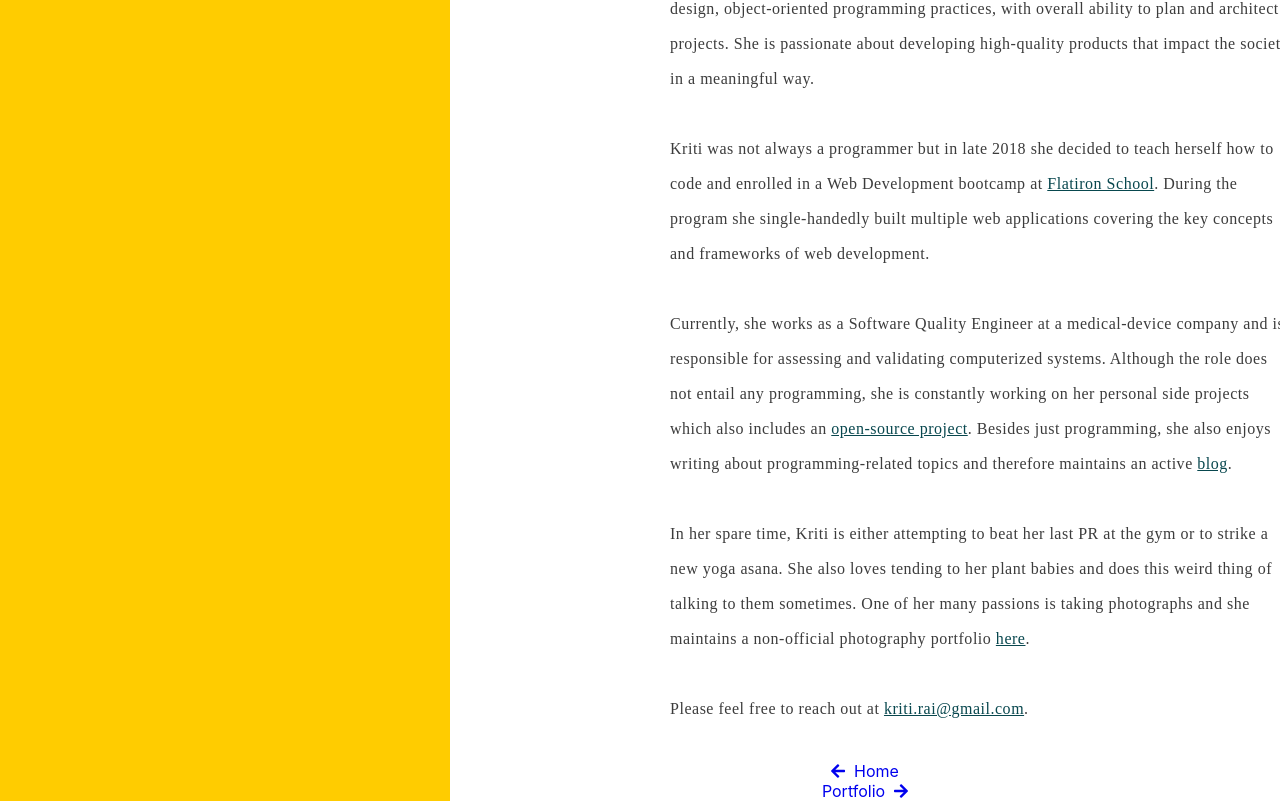
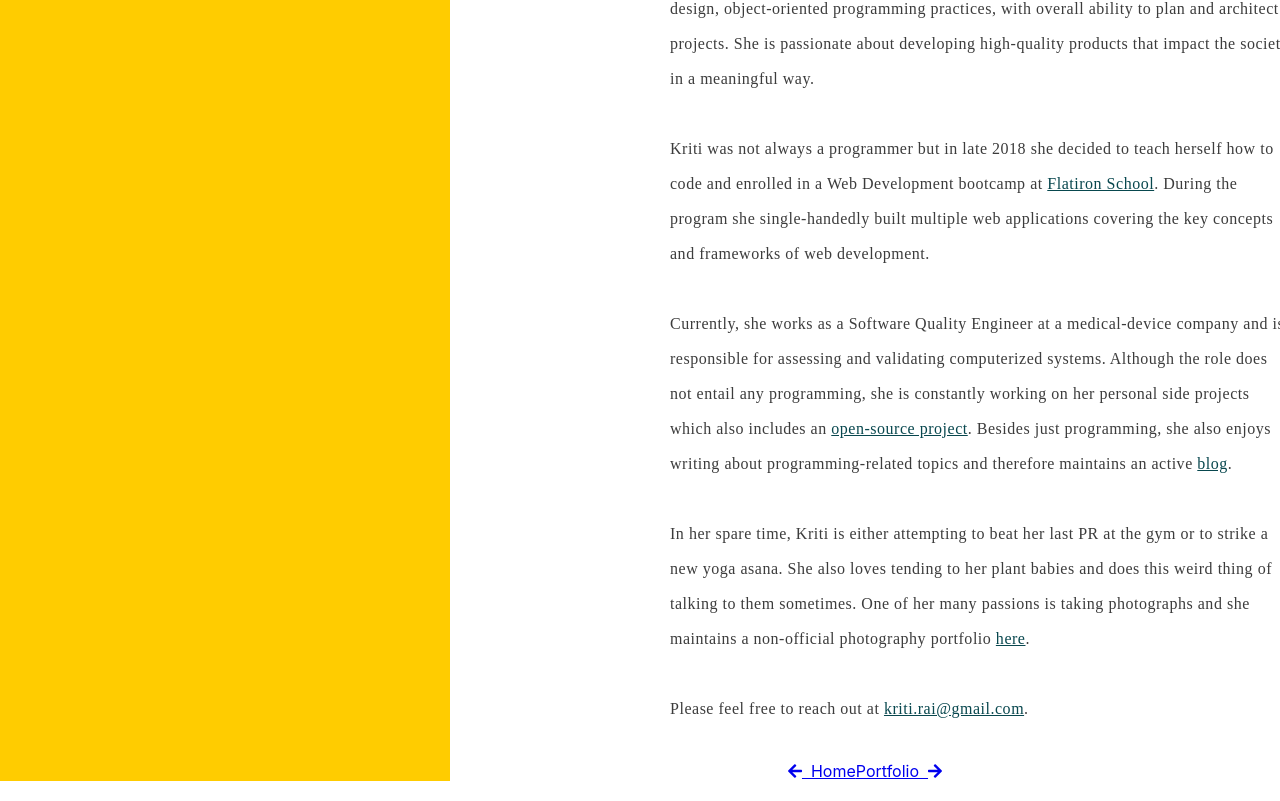
Before and after one commit to kriti-rai/my-react-portfolio, a React (Create React App) app: page /bio in a window 1280 px wide. Shown: the part 449-1250 px from the top of the page. Built offline with nearby package versions, Linux system fonts and the light colour scheme; a web font is replaced by a local one.

Commit message:
Update className

```diff
--- a/src/components/bio/Bio.js
+++ b/src/components/bio/Bio.js
@@ -32,13 +32,9 @@ const Bio = () => {
             Please feel free to reach out at <a a href="mailto:kriti.rai@gmail.com">kriti.rai@gmail.com</a>.
           </p>
         </div>
-        <div className="footer-link-container">
-          <div className="footer-home-link">
-            <a style={{textDecoration:'none'}} href='/'><i class="fas fa-arrow-left"></i>&nbsp;&nbsp;Home</a>
-          </div>
-          <div className="footer-next-link">
-            <a style={{textDecoration:'none'}} href='/portfolio'>Portfolio&nbsp;&nbsp;<i class="fas fa-arrow-right"></i></a>
-          </div>
+        <div className="bio-footer-container">
+          <a href='/'><i class="fas fa-arrow-left"></i>&nbsp;&nbsp;Home</a>
+          <a href='/portfolio'>Portfolio&nbsp;&nbsp;<i class="fas fa-arrow-right"></i></a>
         </div>
       </div>
     </div>
```
Lines whose indentation alone changed are shown as unchanged.
